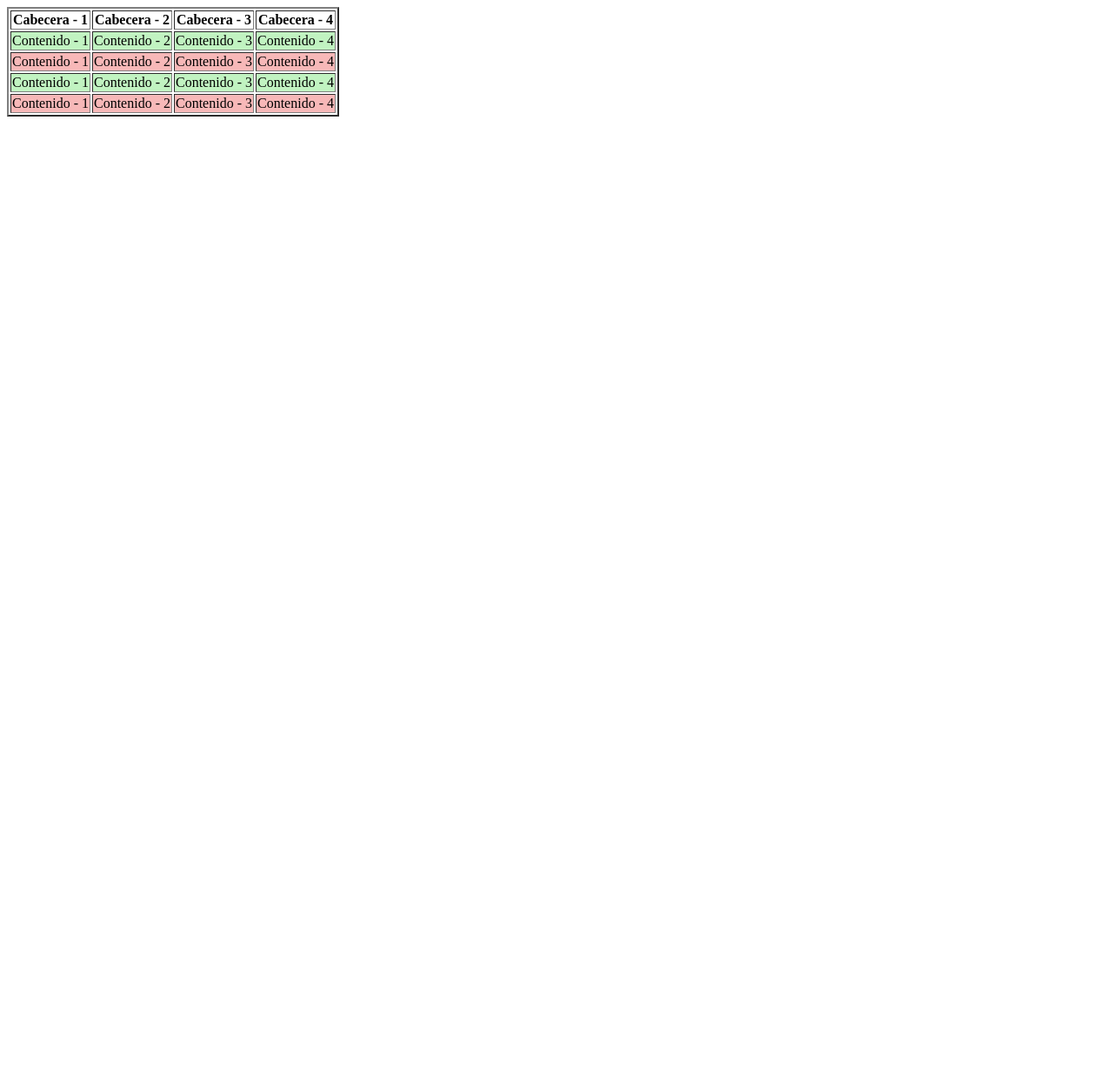
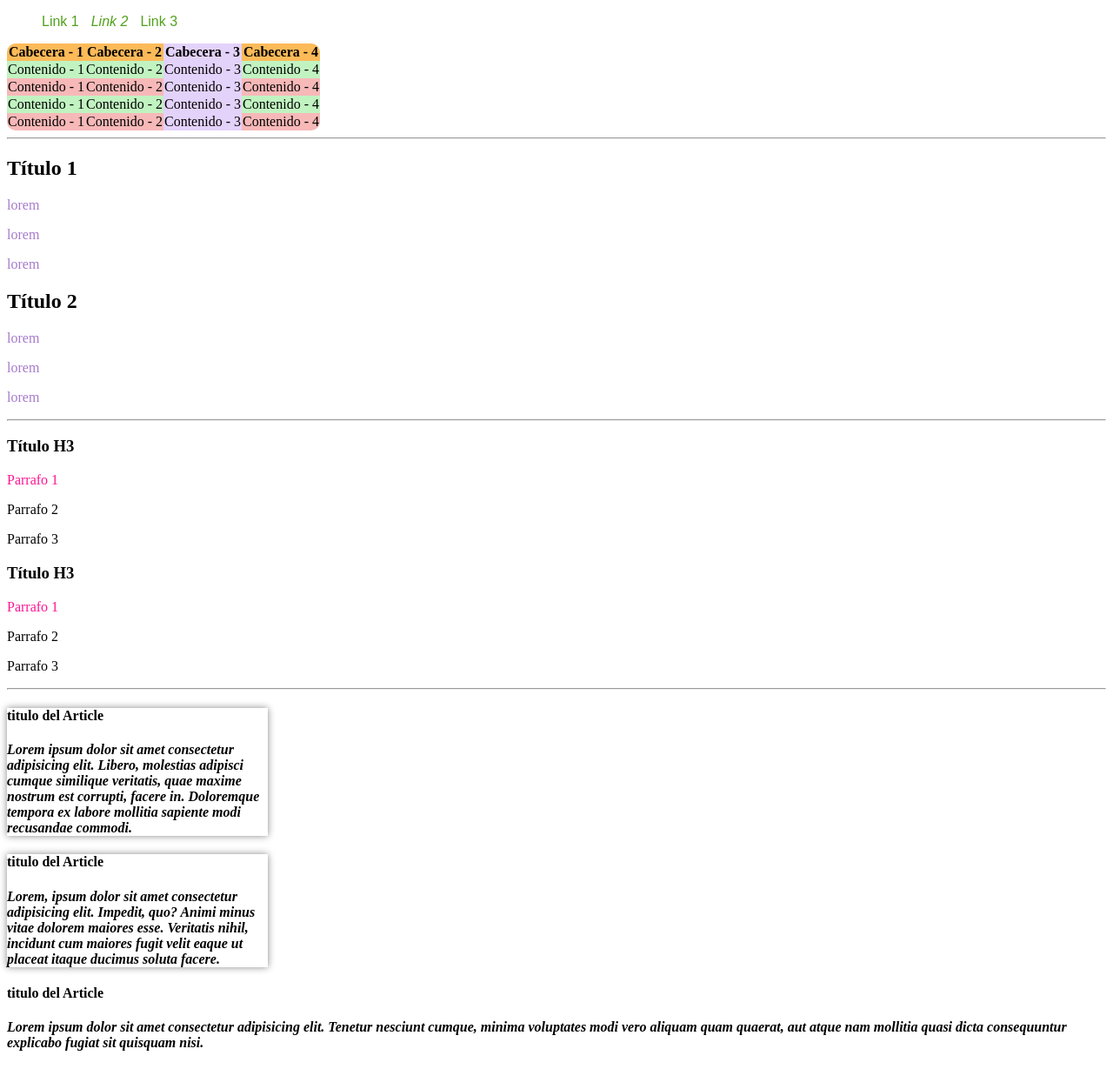
Before and after one commit to Abreu11/Repositorio-de-Trabajo, a plain HTML site: page Semama1/Día 3/04-CSS-Seudo Clases.html in a window 1280 px wide. Shown: the whole page at 87% size. Before the commit the page ends 800 px from the top, so only its background shows below. Drawn offline with Linux system fonts and the light colour scheme.

Commit message:
cargando día 4

```diff
--- a/Semama1/Día 3/04-CSS-Seudo Clase.css
+++ b/Semama1/Día 3/04-CSS-Seudo Clase.css
@@ -1,3 +1,15 @@
+/* el * significa que estoy seleccionando a todos los elementos de la estructura*/
+
+*{
+
+}
+
+
+
+
+
+
+
 /*
 
 Decada grupo de elementos, que ocupe la
@@ -17,3 +29,89 @@ tbody tr:nth-child(odd){
 tbody tr:nth-child(even){
     background-color: rgb(247, 184, 184);
 }
+/*este es para pintar la 3ra columnas de las td y el th*/
+td:nth-child(3), th:nth-child(3){
+    background-color: rgb(227, 210, 250);
+}
+
+tbody tr:last-child td:last-child{
+    border-bottom-right-radius: 10px;
+}
+
+tbody tr:last-child td:first-child{
+    border-bottom-left-radius: 10px;
+}
+
+/*como quitar los espacios de las tablas*/
+table{
+    border-collapse: collapse;
+}
+
+thead tr:first-child{
+    background-color: rgb(252, 186, 88);
+}
+
+
+
+thead tr:first-child th:first-child{
+    border-top-left-radius: 10px;
+}
+
+thead tr:first-child th:last-child{
+
+    border-top-right-radius: 10px;
+}
+
+nav li{
+    display: inline-block;
+
+}
+
+.nav-link{
+    text-decoration: none;
+    font-family: sans-serif;
+    margin-right: 10px;
+    color: rgb(81, 161, 27);
+}
+
+/*todos los elementos que tengan la clase nav-link pero además
+tengan la clase active, pero esto va sin espacios todo va pegadito
+ahora si se le coloca espacio cambia la estructrura*/
+
+.nav-link.active {
+    font-style: oblique;
+}
+
+/* selecciona todos los elementos parrafo que sean hermano de un h2*/
+
+h2~p {
+    color:rgb(165, 122, 204)
+}
+
+/*el primer hermano parrafo de un h3*/
+
+h3+p {
+color:deeppink;
+}
+
+
+/* a todos los elemento articulos excepto los que
+contengan agotado*/
+
+article:not(.agotado) {
+    width: 300px;
+    box-shadow: 0px 0px 8px #888;
+  }
+
+  /*
+  Todos los hijos de "article" excepto los "h4"
+  */
+
+  article :not(h4) {
+    font-style: italic;
+  }
+
+/*HAy que estar ojo con los especios porque al hacer el espacio solo
+toma en cuenta a los hijos desendites de un articulo
+*/
+/*Todos los hijos de article excepto los h4*/
--- a/Semama1/Día 3/04-CSS-Seudo Clases.html
+++ b/Semama1/Día 3/04-CSS-Seudo Clases.html
@@ -10,9 +10,17 @@
 </head>
 
 <body>
+
+    <nav>
+        <ul>
+            <li><a href="#" class="nav-link">Link 1</a></li>
+            <li><a href="#" class="nav-link active">Link 2</a></li>
+            <li><a href="#" class="nav-link">Link 3</a></li>
+        </ul>
+    </nav>
     <main>
 
-        <table border="2">
+        <table>
             <thead>
                 <tr>
                     <th>Cabecera - 1</th>
@@ -49,6 +57,66 @@
             </tbody>
         </table>
 
+        <hr />
+
+
+        <setion>
+            <h2>Título 1</h2>
+            <p>lorem</p>
+            <p>lorem</p>
+            <p>lorem</p>
+        </setion>
+        <setion>
+            <h2>Título 2</h2>
+            <p>lorem</p>
+            <p>lorem</p>
+            <p>lorem</p>
+        </setion>
+        <hr />
+
+        <section>
+            <h3>Título H3</h3>
+            <p>Parrafo 1</p>
+            <p>Parrafo 2</p>
+            <p>Parrafo 3</p>
+        </section>
+        <section>
+            <h3>Título H3</h3>
+            <p>Parrafo 1</p>
+            <p>Parrafo 2</p>
+            <p>Parrafo 3</p>
+        </section>
+
+        <hr />
+
+        <article>
+            <h4>titulo del Article<h4>
+            <p>
+                Lorem ipsum dolor sit amet consectetur adipisicing elit.
+                Libero, molestias adipisci cumque similique veritatis,
+                quae maxime nostrum est corrupti, facere in. Doloremque tempora
+                ex labore mollitia sapiente modi recusandae commodi.
+            </p>
+        </article>
+        <article>
+            <h4>titulo del Article<h4>
+            <p>
+                Lorem, ipsum dolor sit amet consectetur adipisicing elit. Impedit, quo?
+                Animi minus vitae dolorem maiores esse. Veritatis nihil, incidunt
+                cum maiores fugit velit eaque ut placeat itaque ducimus soluta
+                facere.
+            </p>
+        </article>
+        <article class="agotado">
+            <h4>titulo del Article<h4>
+            <p>
+                Lorem ipsum dolor sit amet consectetur adipisicing elit.
+                Tenetur nesciunt cumque, minima voluptates modi vero aliquam quam
+                quaerat, aut atque nam mollitia quasi dicta consequuntur explicabo
+                fugiat sit quisquam nisi.
+            </p>
+        </article>
+
     </main>
 </body>
 
--- /dev/null
+++ b/Semama1/Día 4/01-CSS-prox.css
@@ -0,0 +1,42 @@
+body{
+    background-color: #333;
+    color: #eee;
+}
+
+/*TIpo de letra
+el tamaño estandar es de 16px,
+los px son unidades de medida fija
+em=el tamaño de una letra 16px, del padre directo del elemento como estandar,
+el papa del elemnto es el font-size
+rem= el tamaño de una letra en el elemto html (root)
+por lo general el tamño del proyecto es de 16px siempre y cuando no se hagan modificaciones
+el font-weight es el grosor de la letra*/
+/*el tex align es como se alinea el texto*/
+/*el letter spacing es para ver cuantos espacios va entre letra y letra
+line-height es el espacio entre lineas del parrafo*/
+h1{
+    font-family: Arial, Helvetica, sans-serif;
+    font-size: 1em;
+    font-weight: 900;
+    text-align: center;
+letter-spacing: 16px;
+word-spacing: 20px;
+}
+
+.parrafo1{
+    text-align: center;
+    line-height: 25px;
+}
+
+.articulo1{
+    text-align: center;
+}
+
+.subrayado{
+    text-decoration: line-through;
+}
+
+a {
+    text-decoration: none;
+    color: crimson;
+}
```
Also changed, not shown: Semama1/Día 4/01-CSS-prox.html (added, +48 -0 lines).
